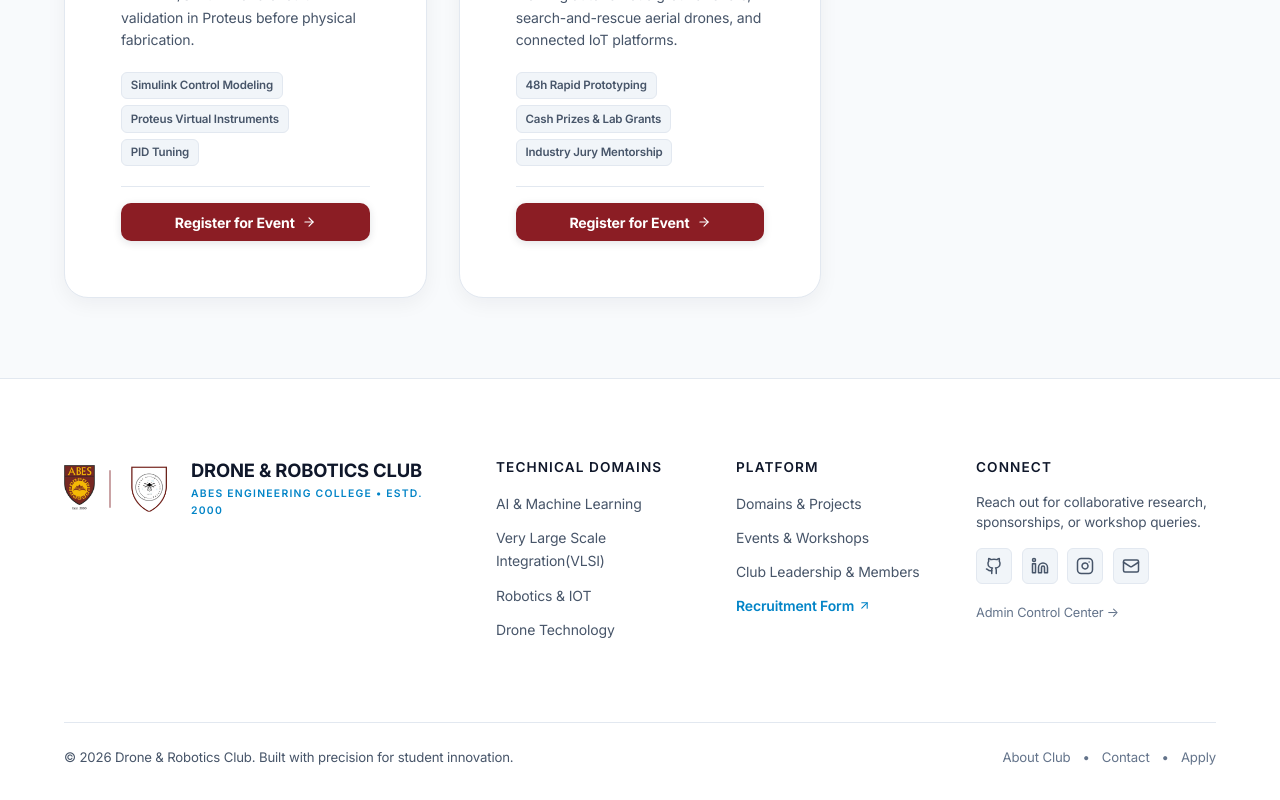
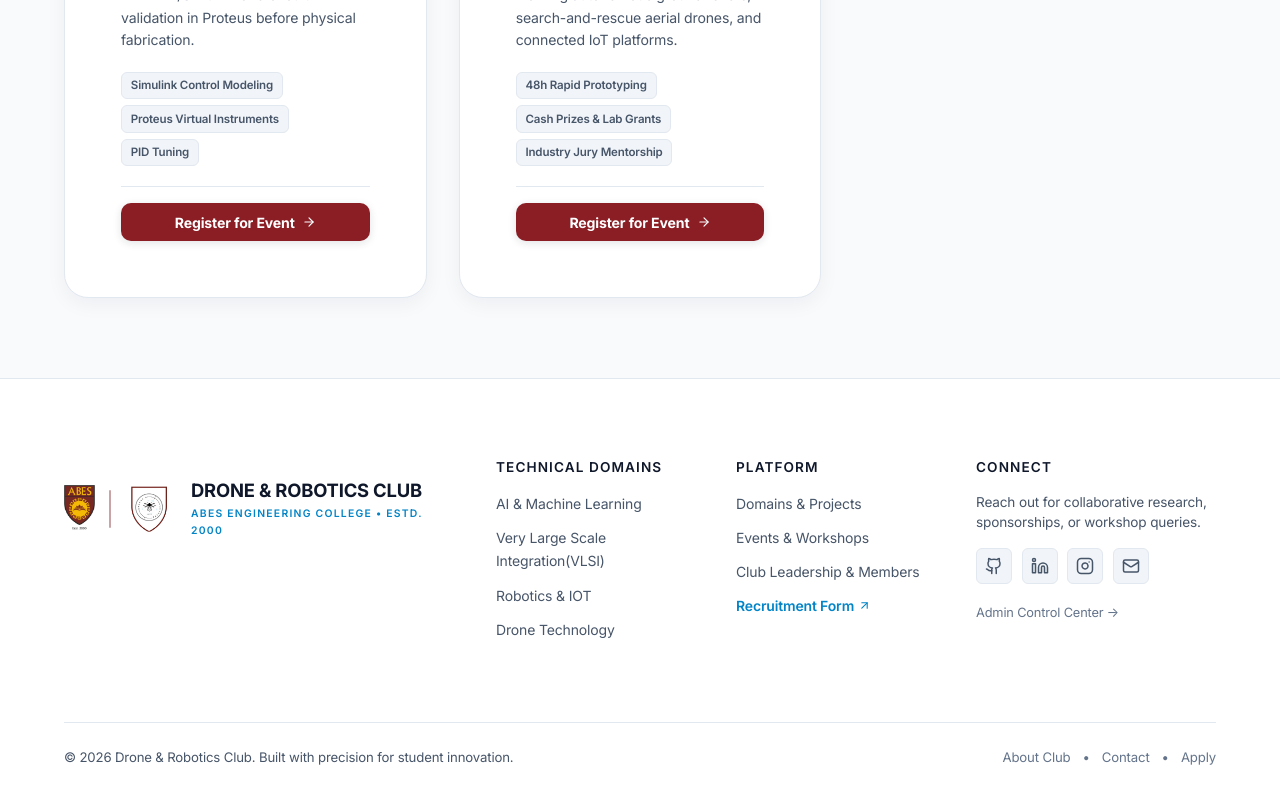
Before and after one commit to utkarsh1906-keshari/Club-Website, a React (Vite) app: page /events in a window 1280 px wide. Shown: the part 1864-2664 px from the top of the page. Built offline with nearby package versions, Linux system fonts and the light colour scheme; no server answers; the database is empty.

Commit message:
style: adjust footer brand header vertical position

```diff
--- a/src/components/Footer.css
+++ b/src/components/Footer.css
@@ -31,11 +31,21 @@
   }
 }
 
+.footer-brand-col {
+  padding-top: 1.25rem;
+}
+
 .footer-brand-header {
   display: flex;
   align-items: center;
   gap: 1.15rem;
   margin-bottom: var(--spacing-md);
+}
+
+.footer-brand-details {
+  display: flex;
+  flex-direction: column;
+  justify-content: center;
 }
 
 .footer-dual-logos {
```
